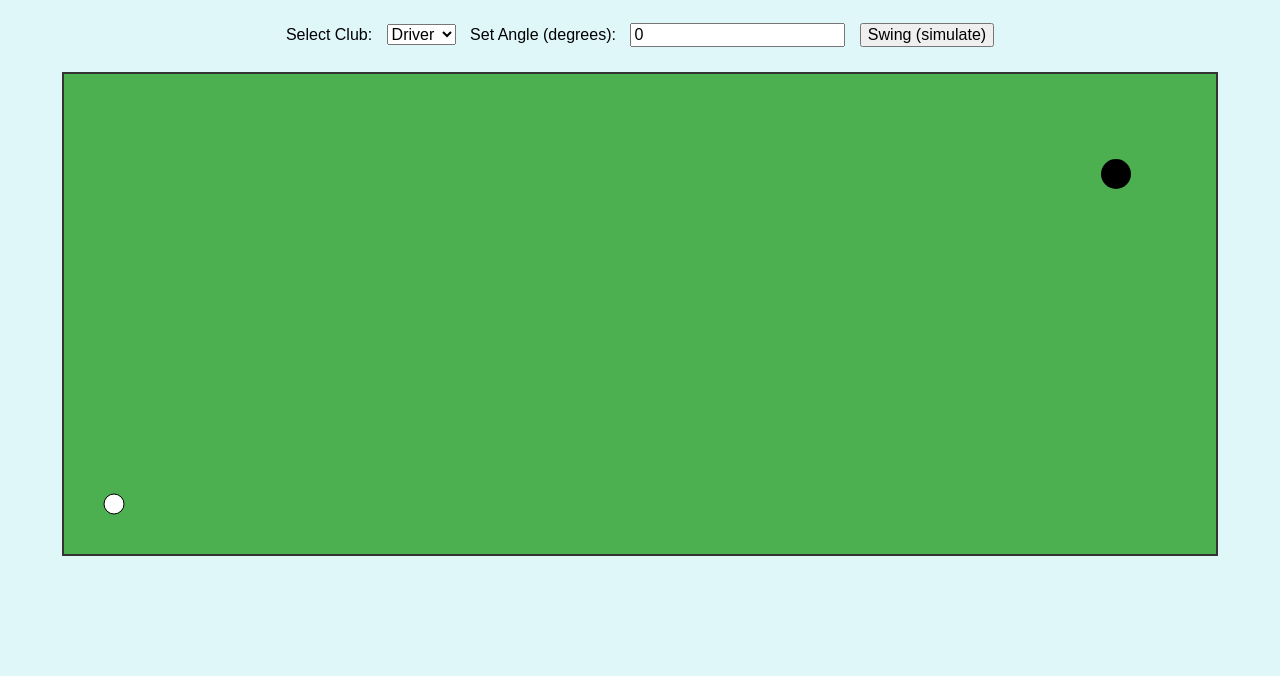
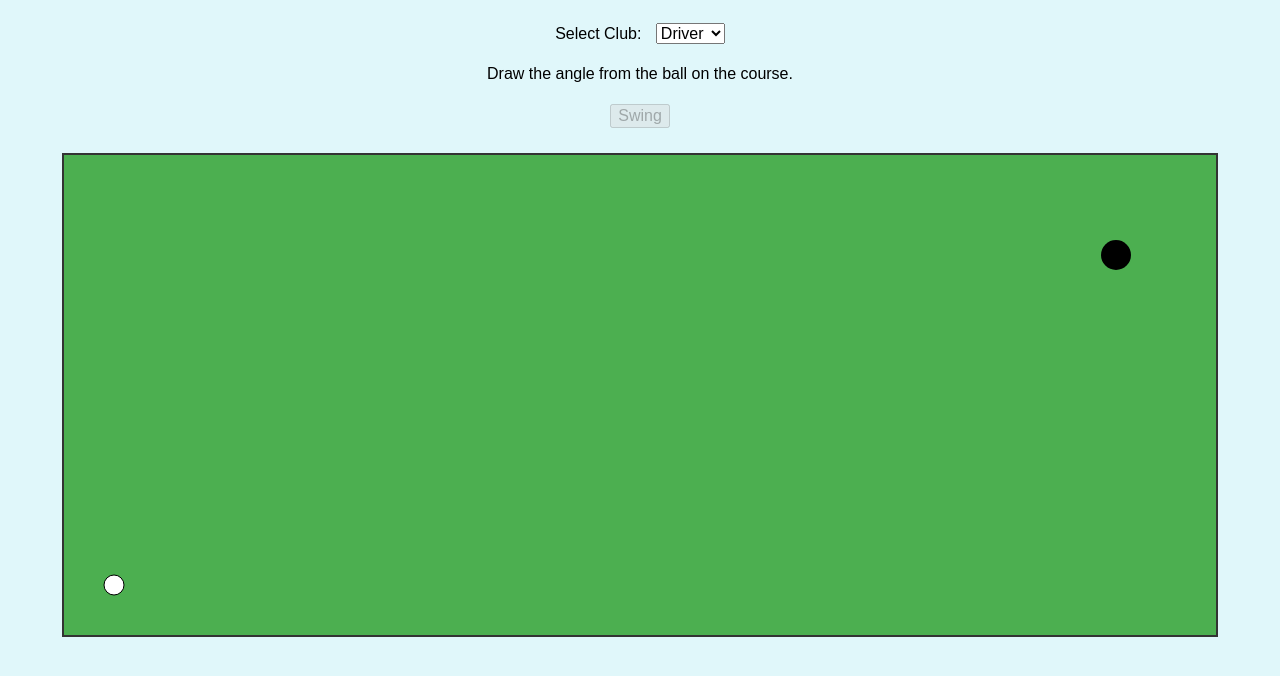
Before and after one commit to Parrotcoding/golfer, a plain HTML site: page index.html in a window 1280 px wide. Shown: the part 60-736 px from the top of the page. Drawn offline with Linux system fonts and the light colour scheme.

Commit message:
Update index.html

```diff
--- a/index.html
+++ b/index.html
@@ -16,11 +16,8 @@
       <option value="hybrid">Hybrid</option>
       <option value="putter">Putter</option>
     </select>
-
-    <label for="angleInput">Set Angle (degrees):</label>
-    <input type="number" id="angleInput" value="0" />
-
-    <button id="swingButton">Swing (simulate)</button>
+    <p id="promptMessage">Draw the angle from the ball on the course.</p>
+    <button id="swingButton" disabled>Swing</button>
   </div>
 
   <canvas id="courseCanvas"></canvas>
```
